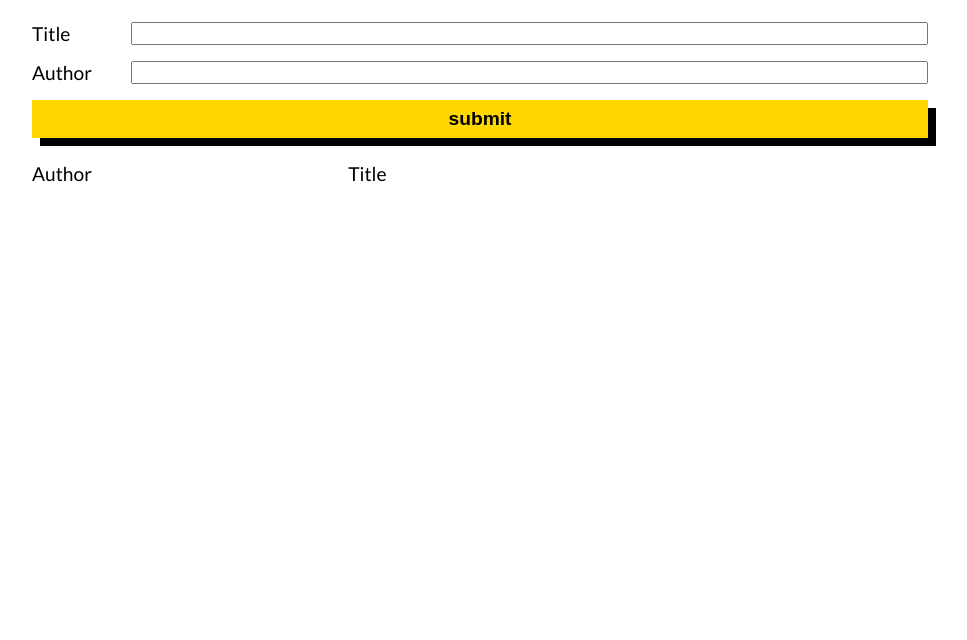
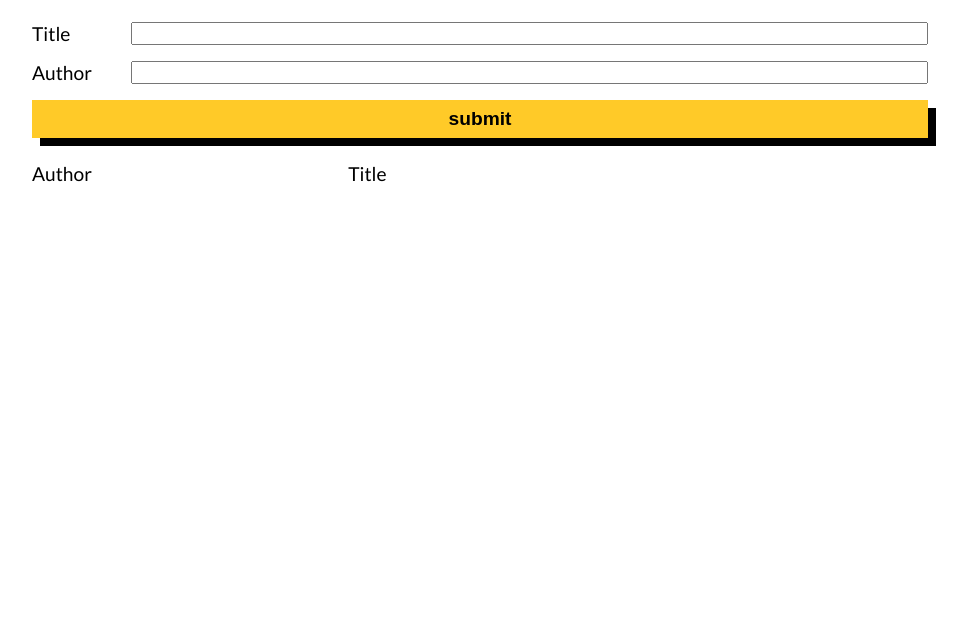
Before and after one commit to mxzawadzki/Home-Library, a plain HTML site: page index.html in a window 1280 px wide. Shown: the part 160-800 px from the top of the page, without its empty margins (160-1127 px from the left). Drawn offline with Linux system fonts and the light colour scheme.

Commit message:
Change primary color

```diff
--- a/scss/style.scss
+++ b/scss/style.scss
@@ -9,7 +9,7 @@
 $font: 'Lato', 'Arial', sans-serif;
 $font-text-size: 1.20rem;
 $font-bold: 700;
-$primary-color: #ffd700;
+$primary-color: #ffca28;
 $secondary-color: #000;
 
 .page {
```
Also changed, not shown: css/style.css.
